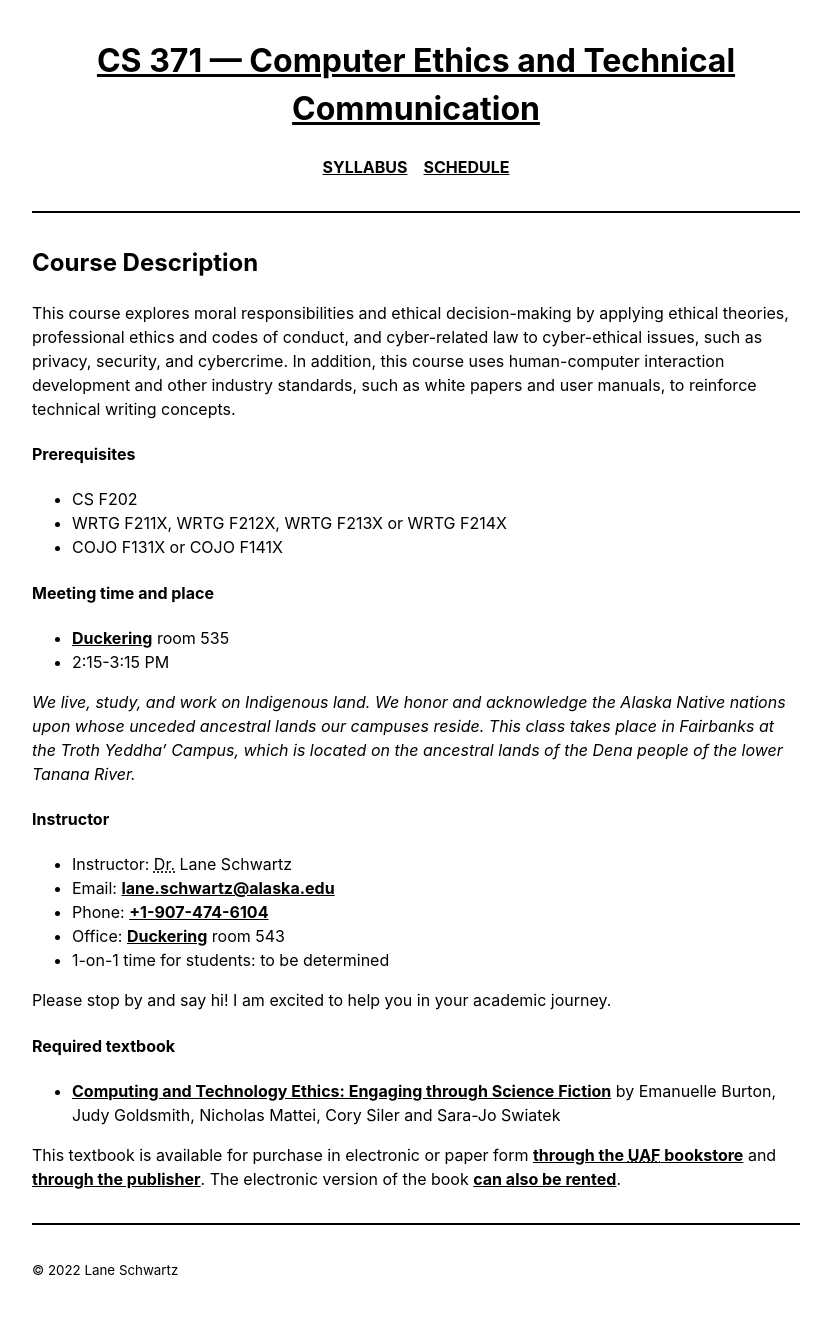
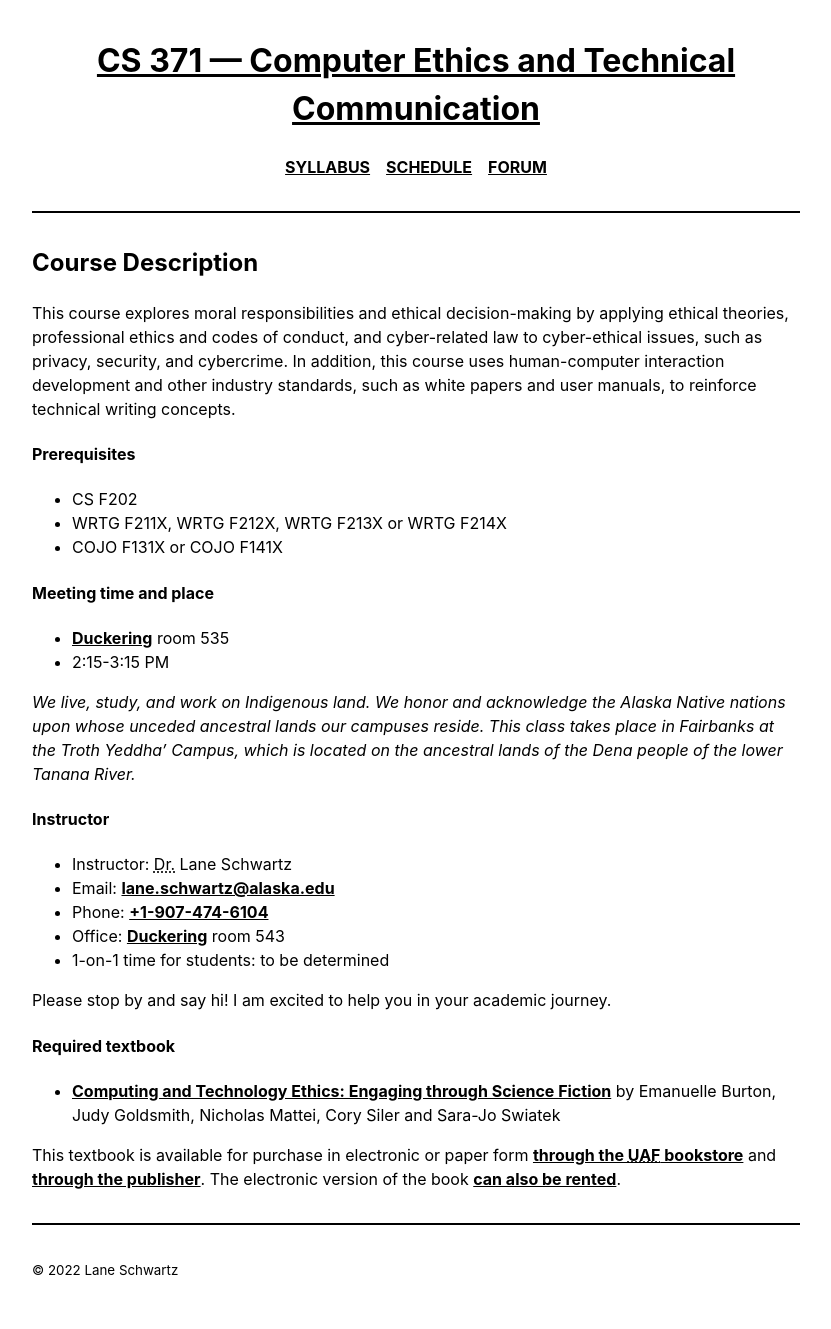
Before and after one commit to 2023-Fall-UAF-CS371/-2023-Fall-UAF-CS371.github.io, a Jekyll site: the page built from index.md, in a window 1280 px wide. Shown: the whole page, without its empty margins (224-1055 px from the left). Built offline with Jekyll 4.4.1, drawn with Linux system fonts in a browser that asks for light colours.

Commit message:
Update info to use config

```diff
--- a/_includes/navigation.html
+++ b/_includes/navigation.html
@@ -3,5 +3,8 @@
   <ul>
     <li><a href="/syllabus" class="dropdown-toggle" data-toggle="dropdown" {% if page.url == "/syllabus" %}class="active"{% endif %}>Syllabus</a></li>
     <li><a href="/schedule" {% if page.url == "/schedule" %}class="active"{% endif %}>Schedule</a></li>
+    {% if site.forum %}
+    <li><a href="{{ site.forum }}">Forum</a></li>
+    {% endif %}
   </ul>
 </nav>
```
